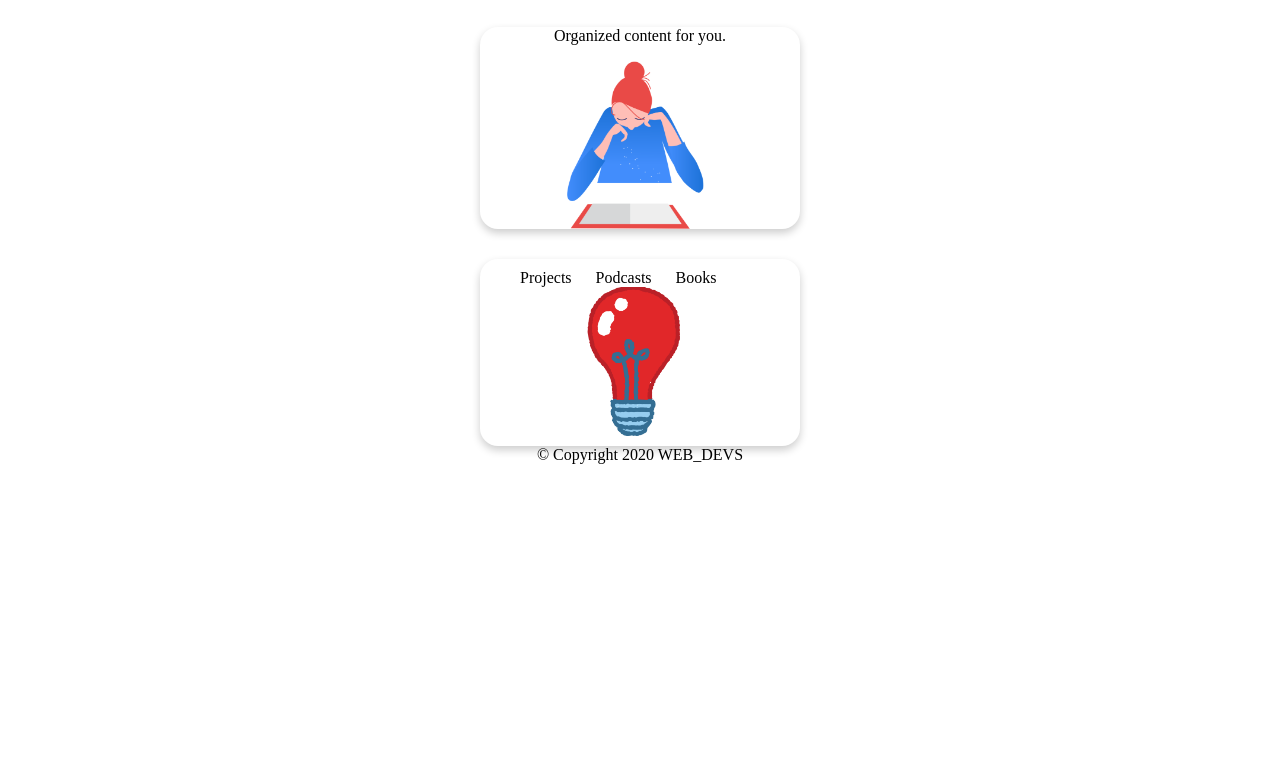
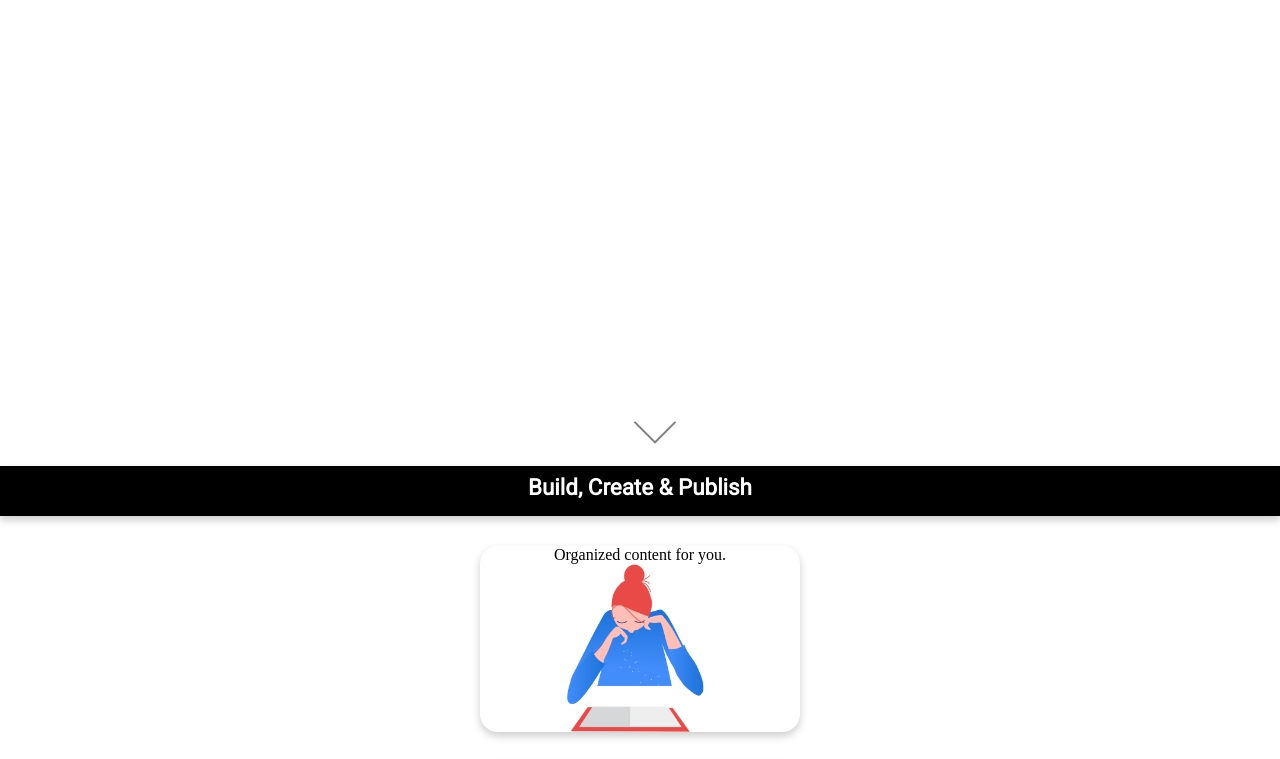
Before and after one commit to Alejogb1/WEB_DEVS, a website: page dist/index.html in a window 1280 px wide. Shown: the part 340-1099 px from the top of the page. Before the commit the page ends 804 px from the top, so only its background shows below. Drawn offline with Linux system fonts and the light colour scheme.

Commit message:
Features and Arrow span created

```diff
--- a/dist/index.css
+++ b/dist/index.css
@@ -1,89 +1,22 @@
 
 @import url('https://fonts.googleapis.com/css?family=Roboto&display=swap');
 
+/**** !Main Stylesheet, mobile version! ***/
 
-
-
-/*****Add border-box, to see exactly the width i want*****/
-body {
-    box-sizing: border-box;
+/** Mobile Nav brand (Displaying)**/
+.navbar-brand {
+    font-size: 1.2rem;
+    display: flex;
+    flex-direction: row;
+    justify-content: center;
+    padding-top:0.9%;
+    padding-bottom: 0.9%;
 }
-/**** Main Stylesheet, mobile version ***/
-/****"Content generally needs
-to be contained to a fixed width for legibility"****/
-.content {
-  margin: 0 auto;
-  margin-top: 30px;
-  /** Padding to the right makes the card more WIDE  **/
-  padding: 0 20px;
-  max-width: 280px;
-  max-height: 220px;
-}
-/* Content box shadow, radius and hover */
-.content {
-    box-shadow: 0 4px 8px 0 rgba(0, 0, 0, 0.2);
-    border-radius: 18px;
-}
-.content:hover {
-    cursor: pointer;
-    box-shadow:0 4px 8px 0 rgba(0, 0, 0, 0.5) ;
-}
-/**  Types of Content   **/
-.bulb-img {
-    position: relative;
-    left: 20px;
-    width: 80%;
-    height: auto;
-    bottom: 0.1px;
-}
-.card-p2 {
-    text-align: center;
-    position: relative;
-    margin-left: 20px;
-    margin-top: 40px;
-}
-#bulb {
-    padding-top: 10px;
-    padding-bottom: 10px;
-}
-/***  Ilustration images   ***/
-.ilustration-img {
-    position: relative;
-    left: 10px;
-    width: 90%;
-    height: auto;
-}
-.card-p {
-    text-align: center;
-}
-/****"Title generally needs
-to be contained to a fixed width for legibility"****/
-.title {
-    display: block;
-    text-align: center;
-}
-h1 {
-    font-weight: 700; /** Changed default h1 f-weight property **/
-}
-.title {
-    padding: 0 10px 0 10px ;
-    font-size:1.3rem;
-    font-family: "SF Pro Display","SF Pro Icons","Helvetica Neue","Helvetica","Arial",sans-serif;
-}
-#First-L {
-    margin-block-start: 0.22em;
-    margin-block-end: 0.23em;
-}
-#Second-L, #Third-L, #Forth-L {
-    margin-block-start: 0.2em;
-    margin-block-end: 0.23em;
-}
-/***** Rows exists just to contain my columns ("Clearfix hack")****/
-.row::before,
-.row::after {
-  display: table;
-  content: ' ';
-  clear: both;
+.navbar-brand {
+    background-color: rgb(0, 0, 0);
+    color: rgb(255, 255, 255);
+    font-weight:bold;
+    font-family: 'Roboto', sans-serif;
 }
 /**** Mobile Nav Bar (Not displaying, disabled) *****/
 .Navbar {
@@ -112,7 +45,11 @@ h1 {
   line-height: 2.42857143;
   border-left: 3.6px solid #5d6add;
 }
-
+/* Open & Button Icon*/
+#openIcon.openbtn {
+    position: relative;
+    margin-right: 50%;
+}
 .Navbar .closebtn {
     position: absolute;
     top: 0;
@@ -120,28 +57,36 @@ h1 {
     font-size: 36px;
     margin-left: 50px;
     border-left: none;
+}/* If there's a bug with side navbar, write code: ".c2 {display:block}   */
+
+/****"Title generally needs
+to be contained to a fixed width for legibility"****/
+#showcase {
+    height: 95vh;
 }
-/* If there's a bug with side navbar, write code: ".c2 {display:block}   */
-/* */
-#openIcon.openbtn {
+.title {
+    display: block;
+    text-align: center;
+}
+h1 {
+    font-weight: 700; /** Changed default h1 f-weight property **/
+}
+.title {
+    padding: 0 10px 0 10px ;
+    font-size:1.3rem;
+    font-family: "SF Pro Display","SF Pro Icons","Helvetica Neue","Helvetica","Arial",sans-serif;
+}
+#First-L {
     position: relative;
-    margin-right: 50%;
+    top: 0.23em;
+    margin-block-start: 0em;
+    margin-block-end: 0.23em;
 }
-/** Mobile Nav brand **/
-.navbar-brand {
-    font-size: 1.2rem;
-    display: flex;
-    flex-direction: row;
-    justify-content: center;
-    padding-top:0.9%;
-    padding-bottom: 0.9%;
+#Second-L, #Third-L, #Forth-L {
+    margin-block-start: 0.2em;
+    margin-block-end: 0.23em;
 }
-.navbar-brand {
-    background-color: rgb(0, 0, 0);
-    color: rgb(255, 255, 255);
-    font-weight:bold;
-    font-family: 'Roboto', sans-serif;
-}
+
 /*****  Sign Up button  *****/
 .signup {
     display: block;
@@ -162,15 +107,154 @@ h1 {
     border-width: 0px;
     background-image: radial-gradient( circle farthest-corner at 12.3% 19.3%,  rgba(85,88,218,1) 0%, rgba(95,209,249,1) 100.2% );
 }
+
+/***  Scroll Down Arrow  ***/
+.scroll-down {
+    cursor: pointer;
+	position: absolute;
+	left: 50%;
+	bottom: 15px;
+	display: block;
+	text-align: center;
+	font-size: 80px;
+	z-index: 100;
+	text-decoration: none;
+	text-shadow: 0;
+  width: 28px;
+  height: 28px;
+  border-bottom: 2px solid rgb(0, 0, 0);
+  border-right: 2px solid rgb(0, 0, 0);
+  z-index: 9;
+  left: 50%;
+  -webkit-transform: translate(-50%, 0%) rotate(45deg);
+  -moz-transform: translate(-50%, 0%) rotate(45deg);
+  transform: translate(-50%, 0%) rotate(45deg);
+	-webkit-animation: fade_move_down 4s ease-in-out infinite;
+	-moz-animation:    fade_move_down 4s ease-in-out infinite;
+	animation:         fade_move_down 4s ease-in-out infinite;
+}
+/*animated scroll arrow animation*/
+@-webkit-keyframes fade_move_down {
+  0%   { -webkit-transform:translate(0,-10px) rotate(45deg); opacity: 0;  }
+  50%  { opacity: 1;  }
+  100% { -webkit-transform:translate(0,10px) rotate(45deg); opacity: 0; }
+}
+@-moz-keyframes fade_move_down {
+  0%   { -moz-transform:translate(0,-10px) rotate(45deg); opacity: 0;  }
+  50%  { opacity: 1;  }
+  100% { -moz-transform:translate(0,10px) rotate(45deg); opacity: 0; }
+}
+@keyframes fade_move_down {
+  0%   { transform:translate(0,-10px) rotate(45deg); opacity: 0;  }
+  50%  { opacity: 1;  }
+  100% { transform:translate(0,10px) rotate(45deg); opacity: 0; }
+}
+
+#Hey{
+    position: relative;
+    text-align: center;
+    font-family: 'Roboto', sans-serif;
+    height: 50px;
+    font-size: 1.4rem;
+    margin-top: none;
+    margin-bottom: none;
+    box-shadow: 0 4px 8px 0 rgba(0, 0, 0, 0.2);
+    background-color: rgb(0, 0, 0);
+}
+#Hey p {
+    font-weight: 900;
+    color: white;
+    position: relative;
+    top: 8px;
+}
+main {
+    background-color: rgb(255, 255, 255);
+}
+p {
+    display: block;
+    margin-block-start: 0em;
+    margin-block-end: 0em;
+    margin-inline-start: 0px;
+    margin-inline-end: 0px;
+}
+
+/****"Content generally needs
+to be contained to a fixed width for legibility"****/
+.content {
+  margin: 0 auto;
+  margin-top: 30px;
+  /** Padding to the right makes the card more WIDE  **/
+  padding: 0 20px;
+  max-width: 280px;
+  max-height: 220px;
+}
+/* Content box shadow, radius and hover */
+.content {
+    box-shadow: 0 4px 8px 0 rgba(0, 0, 0, 0.2);
+    border-radius: 18px;
+}
+.content:hover {
+    cursor: pointer;
+    box-shadow:0 4px 8px 0 rgba(0, 0, 0, 0.5) ;
+}
+/***  Blocks/Mockups/Cards  ***/
+/* (First Block) "ReadinGirl Ilustration" */
+.ilustration-img {
+    position: relative;
+    left: 10px;
+    width: 90%;
+    height: auto;
+
+}
+.card-p {
+    text-align: center;
+}
+/* (Second Block) "Bulb Ilustration" */
+.bulb-img {
+    position: relative;
+    left: 20px;
+    width: 80%;
+    height: auto;
+    bottom: 0.1px;
+}
+.card-p2 {
+    text-align: center;
+    position: relative;
+    margin-left: 20px;
+    margin-top: 40px;
+}
+#bulb {
+    padding-top: 10px;
+    padding-bottom: 10px;
+}
+
+
+
 /**** Breakpoints ****/
 /*Use min-width cause i started making the mobile veresion first*/
-/*Mobile*/
 /*Tablet*/
 /*Small Monitor*/
 /*Large Monitor*/
 
 
-/*** Avoid global Scopes, except these ****/
+/*** Avoid global Scopes, except these (Global Configs) ****/
+/*Add border-box, to see exactly the width i want*/
+body {
+    box-sizing: border-box;
+}
+body {    /*  Taking margin of the websit out  */
+    margin: 0 !important;
+
+    padding: 0 !important;
+}
+/* Rows exists just to contain my columns ("Clearfix hack") */
+.row::before,
+.row::after {
+  display: table;
+  content: ' ';
+  clear: both;
+}
+
 ul {
     list-style-type: none;
     /* Had to turn these to 0, otherwise navbar shows before opening it*/
@@ -180,6 +264,7 @@ ul {
     margin-inline-end: 0px;
     padding-inline-start: 0px;
 }
+
 /* figure agent stylesheet properties taken off */
 figure {
     overflow: hidden;
@@ -188,7 +273,10 @@ figure {
     margin-inline-start: 0px;
     margin-inline-end: 0px;
 }
-body {    /*  Taking margin of the websit out  */
-    margin: 0 !important;
-    padding: 0 !important;
+
+#footer {
+  margin-top: 20px;
+  margin-bottom: 4px;
+  display: block;
+  height: 1.5rem;            /* Footer height */
 }
--- a/dist/index.html
+++ b/dist/index.html
@@ -4,7 +4,7 @@
     <meta name="viewport" content="width=device-width, initial-scale=1.0">
     <meta http-equiv="X-UA-Compatible" content="ie=edge">
     <link rel="stylesheet" href="index.css">
-    <link rel="icon" href="/img/favicon.ico">
+    <link rel="icon" href="dist/img/favicon.ico">
     <title>Web-Devs</title>
 </head>
 <body>
@@ -19,28 +19,36 @@
           <li><a href="#">Courses</a></li>
           <li><a href="#">Books</a></li>
       </ul>
-    <!-- <span style="font-size:50px;cursor:pointer" class="openbtn" onclick="openNav()" id = "openIcon">&#9971;</span>-->
     </nav>
   </header>
-        <header  class= "row">
-             <div class="Title">
+    <!-- <span style="font-size:50px;cursor:pointer" class="openbtn" onclick="openNav()" id = "openIcon">&#9971;</span>-->
+
+  <div class="title" id="showcase">
               <h1 id="First-L"> All your</h1>
               <h1 id="Second-L">Web Development</h1>
               <h1 id="Third-L">Content</h1>
               <h1 id="Forth-L">In One Place.</h1>
-             </div>
              <button href=/Signup class="Signup">
                 Sign Up For Free
              </button>
-        </header>
+          </div>
+          <div class="arrow">
+            <span class="scroll-down"></span>
+  </div>
   <main>
+        <section id="Hey">
+            <p>Build, Create & Publish</p>
+        </section>
         <Article class="content" class="organized-content" class="row">
             <p class ="card-p">
             Organized content for you.
             </p>
-            <figure  >
-              <img src="/dist/img/readingirl.png" class="ilustration-img" alt="Reading girl ilustration">
+            <figure>
+              <a href="/direction.html">
+                <img src="img/readingirl.png" class="ilustration-img" alt="Reading girl ilustration">
+              </a>
               </figure>
+
         </Article>
         <Article class="content"  id= "bulb" >
           <a class="card-p2">
@@ -53,11 +61,13 @@
             Books
           </a>
           <figure>
-            <img src="/dist/img/lightbulb.png"  class="bulb-img" alt="Light Bulb Ilustration">
+            <a href="/projects.html">
+              <img src="img/lightbulb.png"  class="bulb-img" alt="Light Bulb Ilustration">
+            </a>
           </figure>
         </Article>
   </main>
-    <footer class="row" style="text-align: center;">
+    <footer class="row" style="text-align: center;" id="footer">
           &copy; Copyright 2020 WEB_DEVS
     </footer>
 
```
Lines whose indentation alone changed are shown as unchanged.
